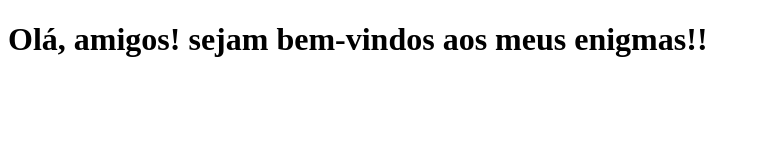
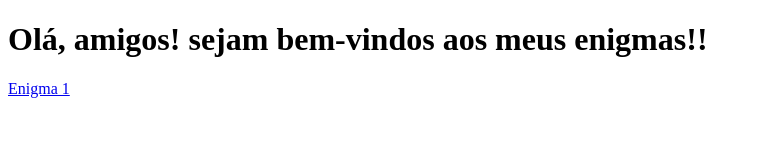
Before and after one commit to larissaptt/Enigmas, a plain HTML site: page index.html in a window 1280 px wide. Shown: the whole page, without its empty margins (0-760 px from the left). Drawn offline with Linux system fonts and the light colour scheme.

Commit message:
Update index.html

```diff
--- a/index.html
+++ b/index.html
@@ -7,5 +7,6 @@
 </head>
 <body>
     <h1>Olá, amigos! sejam bem-vindos aos meus enigmas!!</h1>
+    <a href="oi/index.html">Enigma 1</a>
 </body>
 </html>
```
